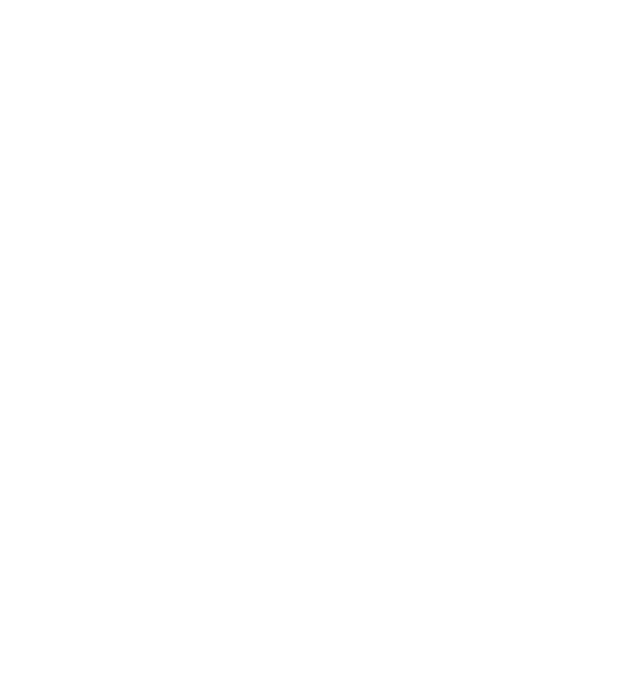
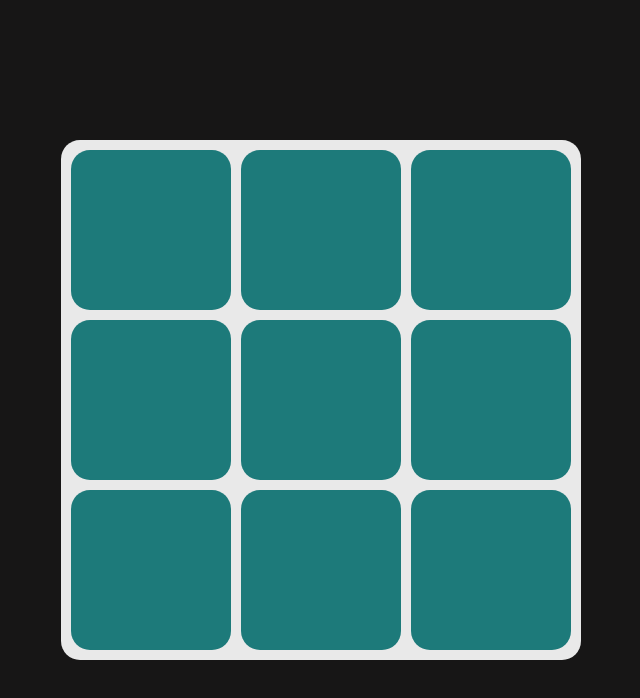
Before and after one commit to DogGotSwag/ticTacToe, a plain HTML site: page index.html in a window 1280 px wide. Shown: the whole page, without its empty margins (319-959 px from the left). Drawn offline with Linux system fonts and the light colour scheme.

Commit message:
setup html and css for site
made it look like a blank tic tac toe game

```diff
--- a/index.html
+++ b/index.html
@@ -5,8 +5,23 @@
     <meta name="viewport" content="width=device-width, initial-scale=1.0">
     <title>Document</title>
     <script src="./script.js" defer></script>
+    <link rel ='stylesheet' href="./style.css">
 </head>
 <body>
 
+    <div class="game-area">
+
+        <div class="symbol-area"></div>
+        <div class="symbol-area"></div>
+        <div class="symbol-area"></div>
+        <div class="symbol-area"></div>
+        <div class="symbol-area"></div>
+        <div class="symbol-area"></div>
+        <div class="symbol-area"></div>
+        <div class="symbol-area"></div>
+        <div class="symbol-area"></div>
+
+    </div>
+
 </body>
 </html>
--- a/style.css
+++ b/style.css
@@ -0,0 +1,36 @@
+body, html{
+    width: 100vw;
+    height: 100vh;
+    margin: 0;
+    padding: 0;
+    background-color: rgb(23, 22, 22);
+}
+
+body{
+    display: grid;
+    justify-content: center;
+    align-items: center;
+}
+
+
+.game-area{
+    background-color: rgb(233, 233, 233);
+    border-radius: 19px;
+    height: 500px;
+    width: 500px;
+    padding: 10px;
+
+    display: grid;
+    grid-template-columns: 1fr 1fr 1fr;
+    justify-items: center;
+    align-items: center;
+    gap: 10px;
+}
+
+.symbol-area{
+    background-color: rgb(29, 122, 122);
+
+    height: 160px;
+    width: 160px;
+    border-radius: 19px;
+}
```
Also changed, not shown: script.js (line endings or trailing spaces).
